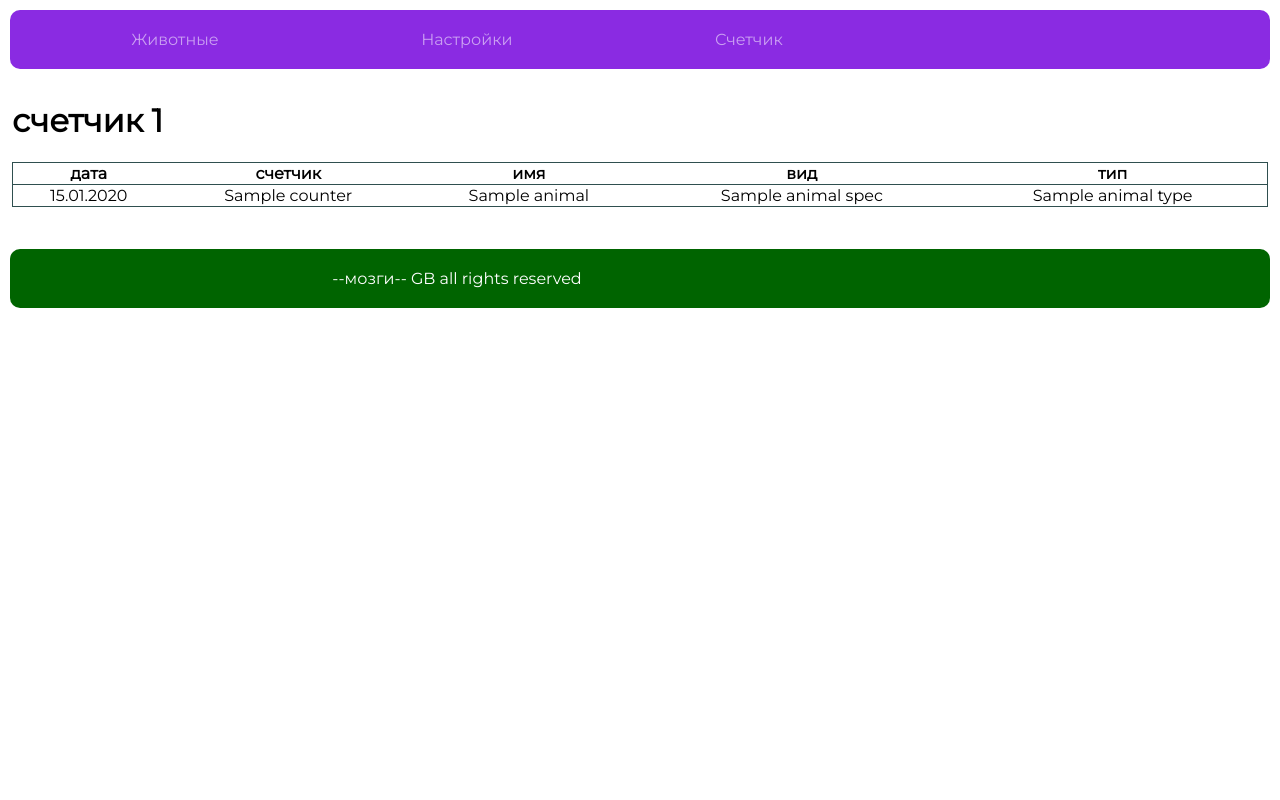
After one commit to tsibul/GB_AnimalTraining, a Django app: template templates/counter.html in a window 1280 px wide. The commit adds this page. Run offline with Django 3.2, Linux system fonts and the light colour scheme; the template is opened without the code that fills it: most values are stand-ins (such as "Sample title", 1, 10 or a date in 2020).

Commit message:
counter initial commit

```diff
--- a/animals/urls.py
+++ b/animals/urls.py
@@ -24,4 +24,6 @@ urlpatterns = [
 
     path('json-data/<int:animal_id>/<int:param>', views.json_view, name='json_view'),
 
+    path('counter', views.counter_list, name='counter'),
+
 ]
--- a/animals/views/__init__.py
+++ b/animals/views/__init__.py
@@ -3,3 +3,4 @@ from animals.views.animal_species import *
 from animals.views.commands import *
 from animals.views.animals import *
 from animals.views.training_json import *
+from animals.views.counter import *
--- /dev/null
+++ b/templates/counter.html
@@ -0,0 +1,40 @@
+{% extends 'header.html' %}
+{% block title %}Счетчик{% endblock %}
+{% block content %}
+    {% load static %}
+
+    <div class="wrapper">
+        <div class="content">
+            <div class="table-head">
+                <h1>счетчик&nbsp;{{ max_count }} </h1>
+            </div>
+            <div class="inner_content">
+                <div class="container">
+                    <table class="responsive-table">
+                        <thead>
+                        <tr>
+                            <th>дата</th>
+                            <th>счетчик</th>
+                            <th>имя</th>
+                            <th>вид</th>
+                            <th>тип</th>
+                        </tr>
+                        </thead>
+                        <tbody>
+                        {% for cnt in counter %}
+                            <tr>
+                                <td data-label="дата">{{ cnt.date|date:'d.m.Y' }}</td>
+                                <td data-label="счетчик">{{ cnt.counter }}</td>
+                                <td data-label="имя">{{ cnt.animal.animal_name }}</td>
+                                <td data-label="вид">{{ cnt.animal.animal_spec.specie_name }}</td>
+                                <td data-label="тип">{{ cnt.animal.animal_spec.animal_type.type_name }}</td>
+                            </tr>
+                        {% endfor %}
+
+                        </tbody>
+                    </table>
+                </div>
+            </div>
+        </div>
+
+{% endblock %}
--- a/templates/header.html
+++ b/templates/header.html
@@ -45,7 +45,7 @@
                             </ul>
                         </li>
                         <li class="dropdown_button">
-                            <a href="" class="a_menu">Счетчик</a>
+                            <a href="{% url 'animals:counter' %}" class="a_menu">Счетчик</a>
                         </li>
                     </ul>
                 </li>
```
Also changed, not shown: animals/views/counter.py (added, +11 -0 lines).
